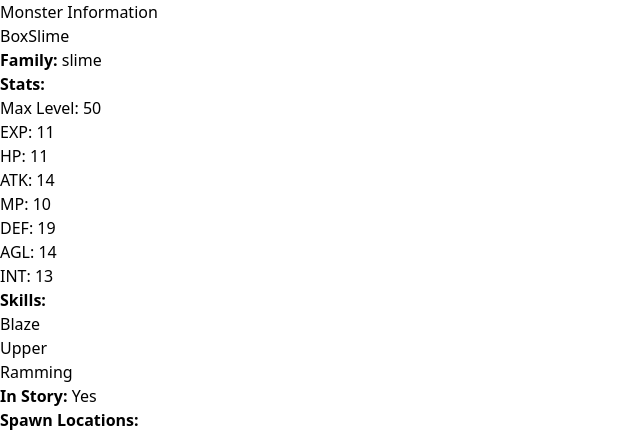
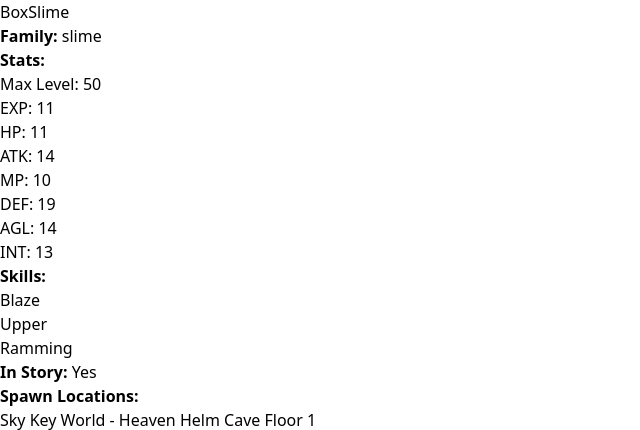
Before and after one commit to 0ceanSlim/dwm-app, a Flask app: page /monster/BoxSlime in a window 1280 px wide. Shown: the top 430 px of the page, without its empty margins (0-640 px from the left). Run offline with Flask 3, Linux system fonts and the light colour scheme; data comes from the database, SQL or seed files in the repository; style sheets or scripts are compiled from the project's sources.

Commit message:
refactored monster information to stats

```diff
--- a/app.py
+++ b/app.py
@@ -62,10 +62,10 @@ def get_monsters():
 
 
 @app.route("/monster/<monster_name>")
-def monster_info(monster_name):
+def monster_stats(monster_name):
     cursor = g.db.cursor()
 
-    # Retrieve monster information from the database based on name
+    # Retrieve monster stats from the database based on name
     cursor.execute(
         """
         SELECT
@@ -81,39 +81,39 @@ def monster_info(monster_name):
         (monster_name,),
     )
 
-    monster_info = cursor.fetchone()
+    monster_stats = cursor.fetchone()
 
-    if monster_info is None:
+    if monster_stats is None:
         abort(404)
 
     # Retrieve skills for the monster
-    cursor.execute("SELECT skill FROM skills WHERE monster_id = ?", (monster_info[0],))
+    cursor.execute("SELECT skill FROM skills WHERE monster_id = ?", (monster_stats[0],))
     skills = [row[0] for row in cursor.fetchall()]
 
     # Retrieve spawn locations for the monster
     cursor.execute(
         "SELECT map, description FROM spawn_locations WHERE monster_id = ?",
-        (monster_info[0],),
+        (monster_stats[0],),
     )
     spawn_locations = [
         {"map": row[0], "description": row[1]} for row in cursor.fetchall()
     ]
 
     return render_template(
-        "monsters.html",
+        "stats.html",
         monster={
-            "id": monster_info[0],
-            "name": monster_info[1],
-            "family": monster_info[2],
-            "in_story": "Yes" if monster_info[3] else "No",
-            "agl": monster_info[4],
-            "int": monster_info[5],
-            "maxlvl": monster_info[6],
-            "atk": monster_info[7],
-            "mp": monster_info[8],
-            "exp": monster_info[9],
-            "hp": monster_info[10],
-            "def": monster_info[11],
+            "id": monster_stats[0],
+            "name": monster_stats[1],
+            "family": monster_stats[2],
+            "in_story": "Yes" if monster_stats[3] else "No",
+            "agl": monster_stats[4],
+            "int": monster_stats[5],
+            "maxlvl": monster_stats[6],
+            "atk": monster_stats[7],
+            "mp": monster_stats[8],
+            "exp": monster_stats[9],
+            "hp": monster_stats[10],
+            "def": monster_stats[11],
             "skills": skills,
             "spawn_locations": spawn_locations,
         },
--- a/templates/monsters.html
+++ b/templates/stats.html
@@ -3,11 +3,10 @@
 <head>
     <meta charset="UTF-8">
     <meta name="viewport" content="width=device-width, initial-scale=1.0">
-    <title>Monster Information</title>
+    <title>Monster Stats</title>
     <link rel="stylesheet" href="../static/style/output.css">
 </head>
 <body class="p-2 font-mono text-white bg-slate-700">
-    <h1>Monster Information</h1>
     <div>
         <h2>{{ monster.name }}</h2>
         <p><strong>Family:</strong> {{ monster.family }}</p>
```
Also changed, not shown: static/js/indexListener.js (+11 -2 lines).
